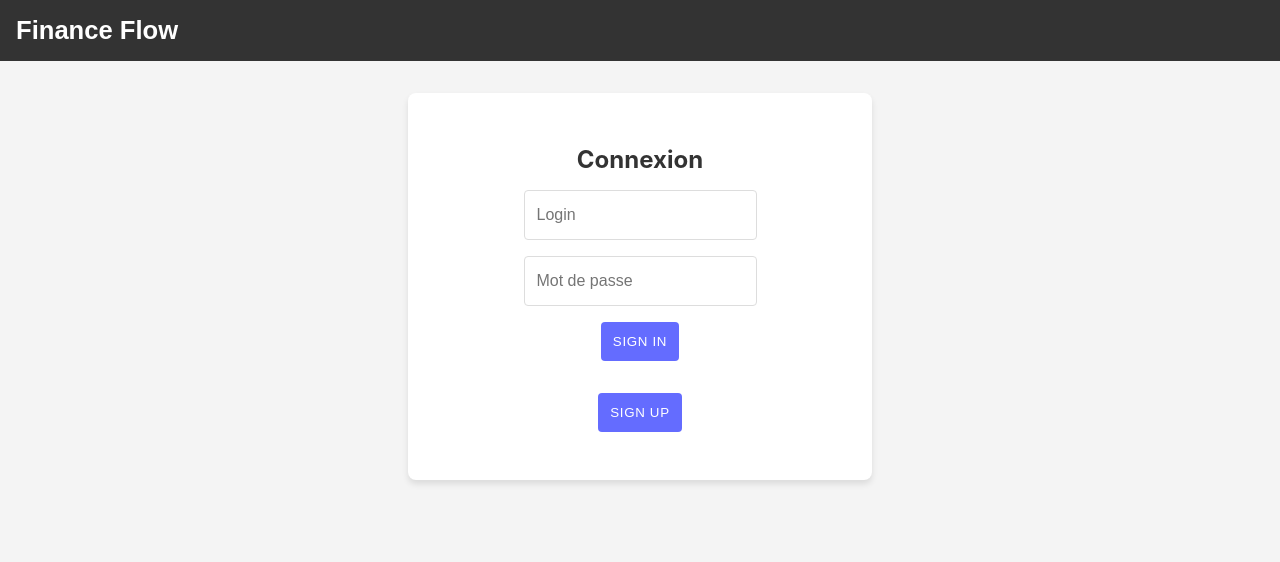
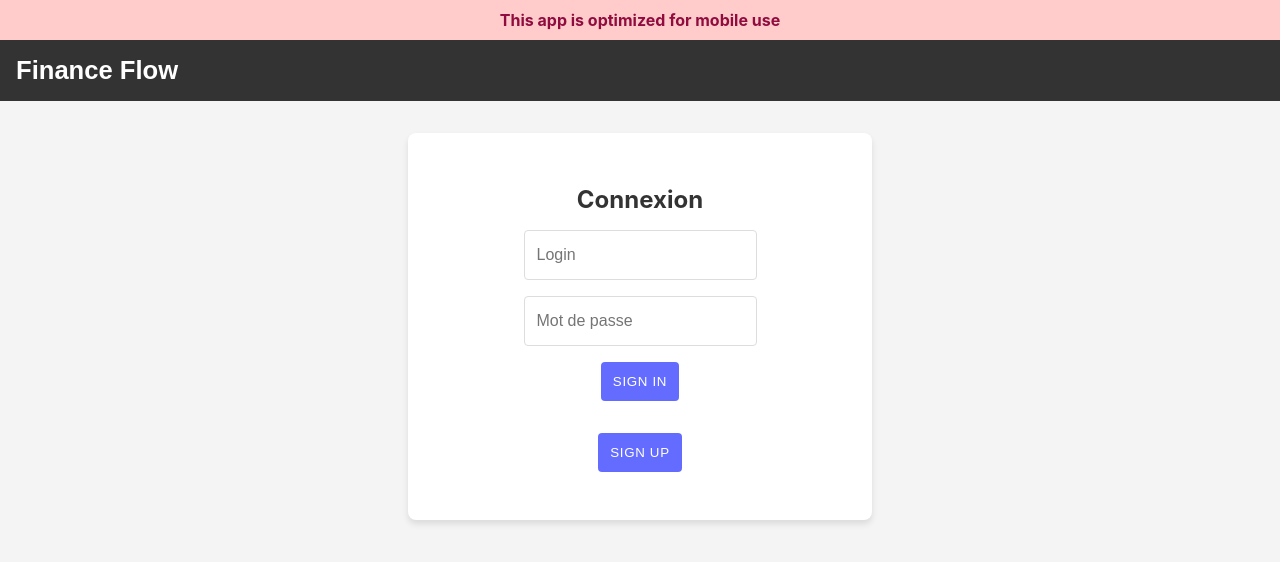
Before and after one commit to anais-labit/finance-flow-front, a React (Vite) app in the folder finance-flow-front/: page / in a window 1280 px wide. Shown: the top 562 px of the page. Built offline with nearby package versions, Linux system fonts and the light colour scheme.

Commit message:
This app is optimized for mobile use warning

```diff
--- a/finance-flow-front/src/App.css
+++ b/finance-flow-front/src/App.css
@@ -2,3 +2,11 @@
 .App {
   text-align: center;
 }
+
+.warning-message {
+  background-color: #ffcccb;
+  color: #900c3f;
+  padding: 10px;
+  text-align: center;
+  font-weight: bold;
+}
--- a/finance-flow-front/src/App.jsx
+++ b/finance-flow-front/src/App.jsx
@@ -1,9 +1,5 @@
-// App.jsx
-import React, { useState } from "react";
+import React, { useState, useEffect } from "react";
 import Navbar from "./components/Navbar";
-// import Dashboard from "./components/Dashboard";
-// import TransactionForm from "./components/TransactionForm";
-// import TransactionList from "./components/TransactionList";
 import LoginForm from "./components/LoginForm";
 import RegistrationForm from "./components/RegisterForm";
 import FinanceApp from "./components/FinanceApp";
@@ -13,6 +9,7 @@ import "./index.css";
 function App() {
   const [isConnected, setIsConnected] = useState(false);
   const [isRegistered, setIsRegistered] = useState(true);
+  const [isMobile, setIsMobile] = useState(window.innerWidth <= 768);
 
   const handleSignUpClick = () => {
     setIsRegistered(false);
@@ -26,8 +23,25 @@ function App() {
     handleSignInClick();
   };
 
+  useEffect(() => {
+    const handleResize = () => {
+      setIsMobile(window.innerWidth <= 768);
+    };
+
+    window.addEventListener("resize", handleResize);
+
+    return () => {
+      window.removeEventListener("resize", handleResize);
+    };
+  }, []);
+
   return (
     <div className="App">
+      {!isMobile && (
+        <div className="warning-message">
+          This app is optimized for mobile use
+        </div>
+      )}
       <Navbar setIsConnected={setIsConnected} isConnected={isConnected} />
       <main>
         {!isRegistered ? (
@@ -45,7 +59,13 @@ function App() {
               />
             ) : (
               <>
-                <FinanceApp  />
+                {!isMobile ? (
+                  <div className="warning-message">
+                    This app is optimized for mobile use
+                  </div>
+                ) : (
+                  <FinanceApp />
+                )}
               </>
             )}
           </>
--- a/finance-flow-front/src/assets/css/BalanceComponent.css
+++ b/finance-flow-front/src/assets/css/BalanceComponent.css
@@ -1,5 +1,4 @@
 .budget-container {
-  max-width: 400px;
   margin-top: 10px;
   padding: 20px;
   /* border: 1px solid #ccc; */
```
